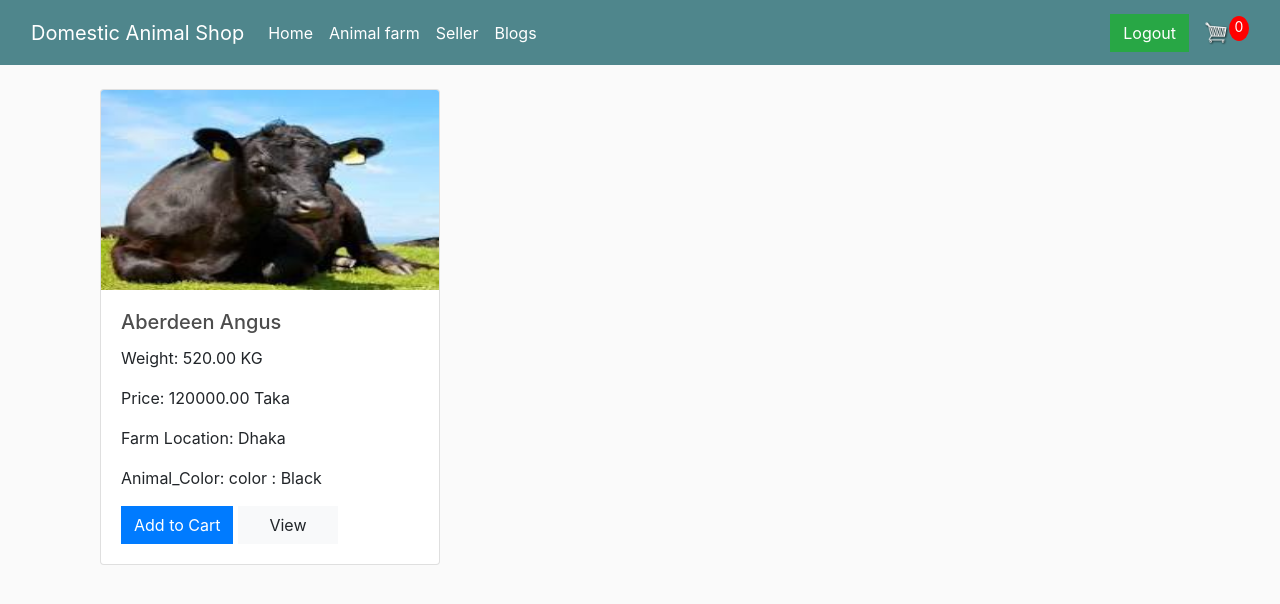
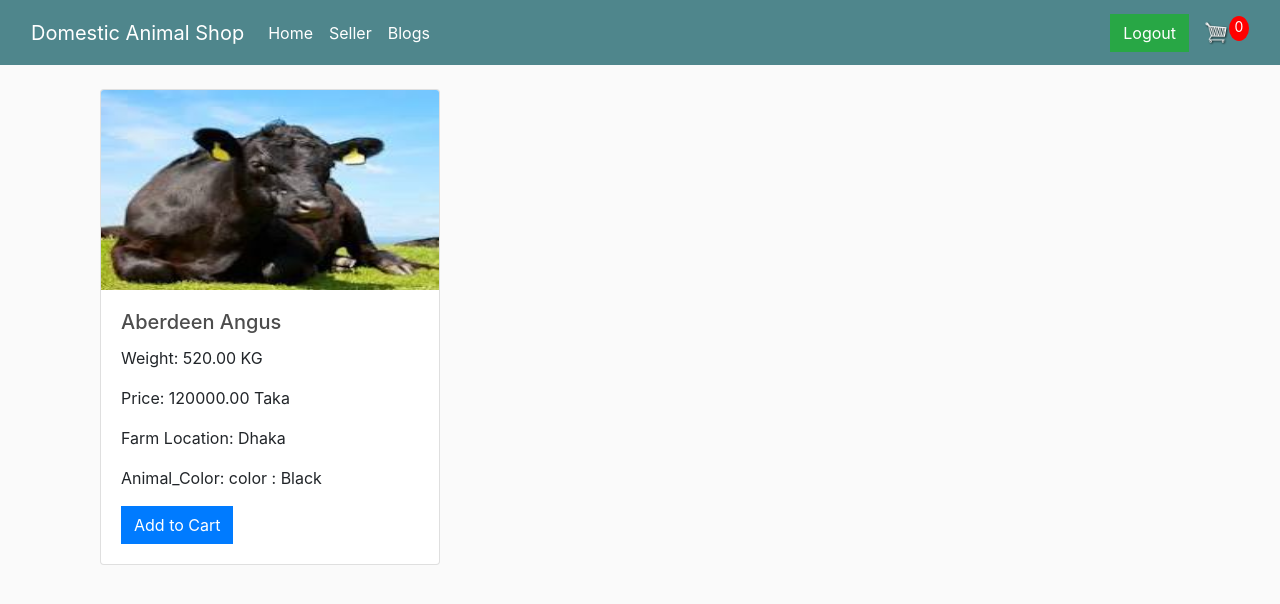
Before and after one commit to shakibkhan13/Domestic_animal, a Django app: page /home/ in a window 1280 px wide. Shown: the top 604 px of the page. Run offline with Django 5.2, Linux system fonts and the light colour scheme; a user stored in the database is signed in; data comes from the database, SQL or seed files in the repository; both versions use the stored data as it was after the commit; some libraries are stand-ins or nearby versions.

Commit message:
Shakib_Dev

```diff
--- a/home/templates/Home.html
+++ b/home/templates/Home.html
@@ -20,7 +20,7 @@
             {% csrf_token %}
             <input type="hidden" name="animal_id" value="{{ animal.id }}">
             <button type="submit" class="btn btn-primary">Add to Cart</button>
-              <a href="#" class="btn btn-light" style="width: 100px">View</a>
+              {% comment %} <a href="#" class="btn btn-light" style="width: 100px">View</a> {% endcomment %}
               {% comment %} <a href="{% url 'delete_animal' animal.id %}" class="btn btn-danger m-2">Delete</a> {% endcomment %}
           </form>
         </div>
--- a/home/templates/base.html
+++ b/home/templates/base.html
@@ -21,9 +21,9 @@
                     <li class="nav-item">
                         <a class="nav-link active" aria-current="page" href="{% url 'home' %}">Home</a>
                     </li>
-                    <li class="nav-item">
+                    {% comment %} <li class="nav-item">
                         <a class="nav-link active" aria-current="page" href="{% url 'farm' %}">Animal farm</a>
-                    </li>
+                    </li> {% endcomment %}
                     <li class="nav-item">
                         <a class="nav-link active" aria-current="page" href="{% url 'seller' %}">Seller</a>
                     </li>
```
Also changed, not shown: db.sqlite3.
